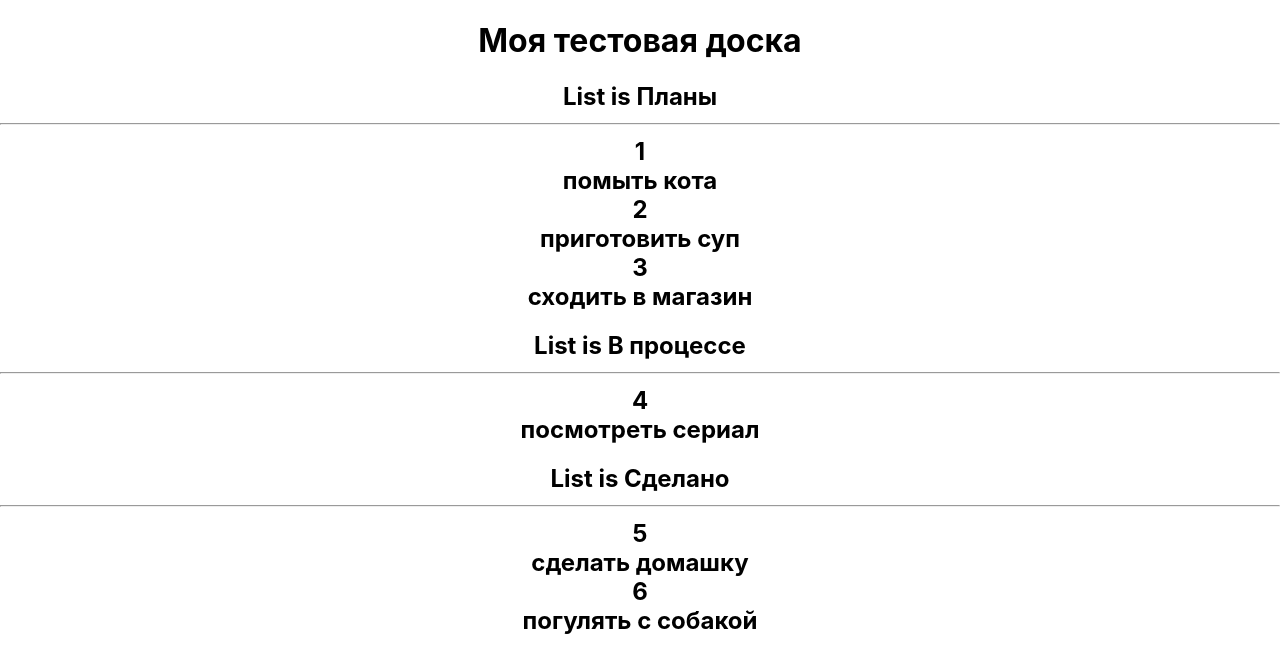
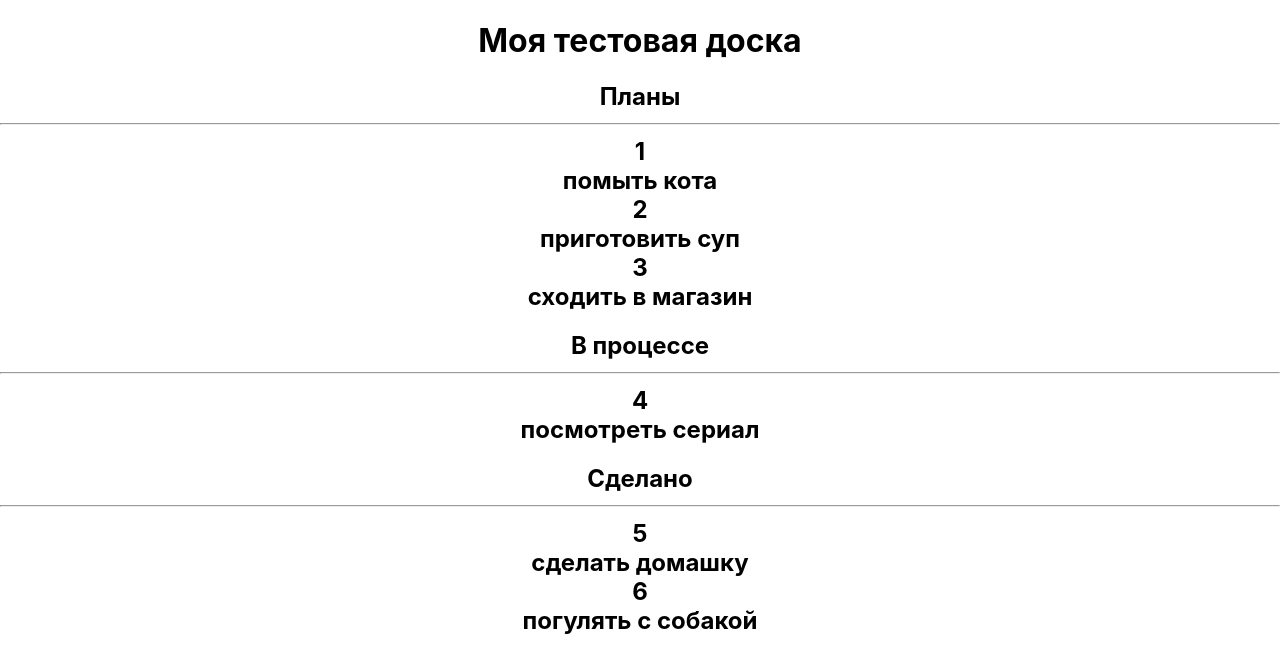
Before and after one commit to sacredrel1c/level2-1, a React (Create React App) app: page /board in a window 1280 px wide. Shown: the top 672 px of the page. Built offline with nearby package versions, Linux system fonts and the light colour scheme.

Commit message:
fixed destructing props in List.tsx and some fixes at markup

```diff
--- a/src/pages/Board/Board.tsx
+++ b/src/pages/Board/Board.tsx
@@ -34,7 +34,7 @@ function Board() {
   return (
     <div>
       <h1>{state.title}</h1>
-      {lists}
+      <div>{lists}</div>
     </div>
   );
 }
--- a/src/pages/Board/components/List/List.tsx
+++ b/src/pages/Board/components/List/List.tsx
@@ -2,11 +2,12 @@ import React from 'react';
 import { ICard } from '../../../../common/interfaces/ICard';
 
 function List(props: { title: string; cards: ICard[] }) {
+  const { title, cards } = props;
   return (
     <h2>
-      List is {props.title}
+      {title}
       <hr />
-      {props.cards.map((card) => (
+      {cards.map((card) => (
         <>
           <div>{card.id}</div>
           <div>{card.title}</div>
```
